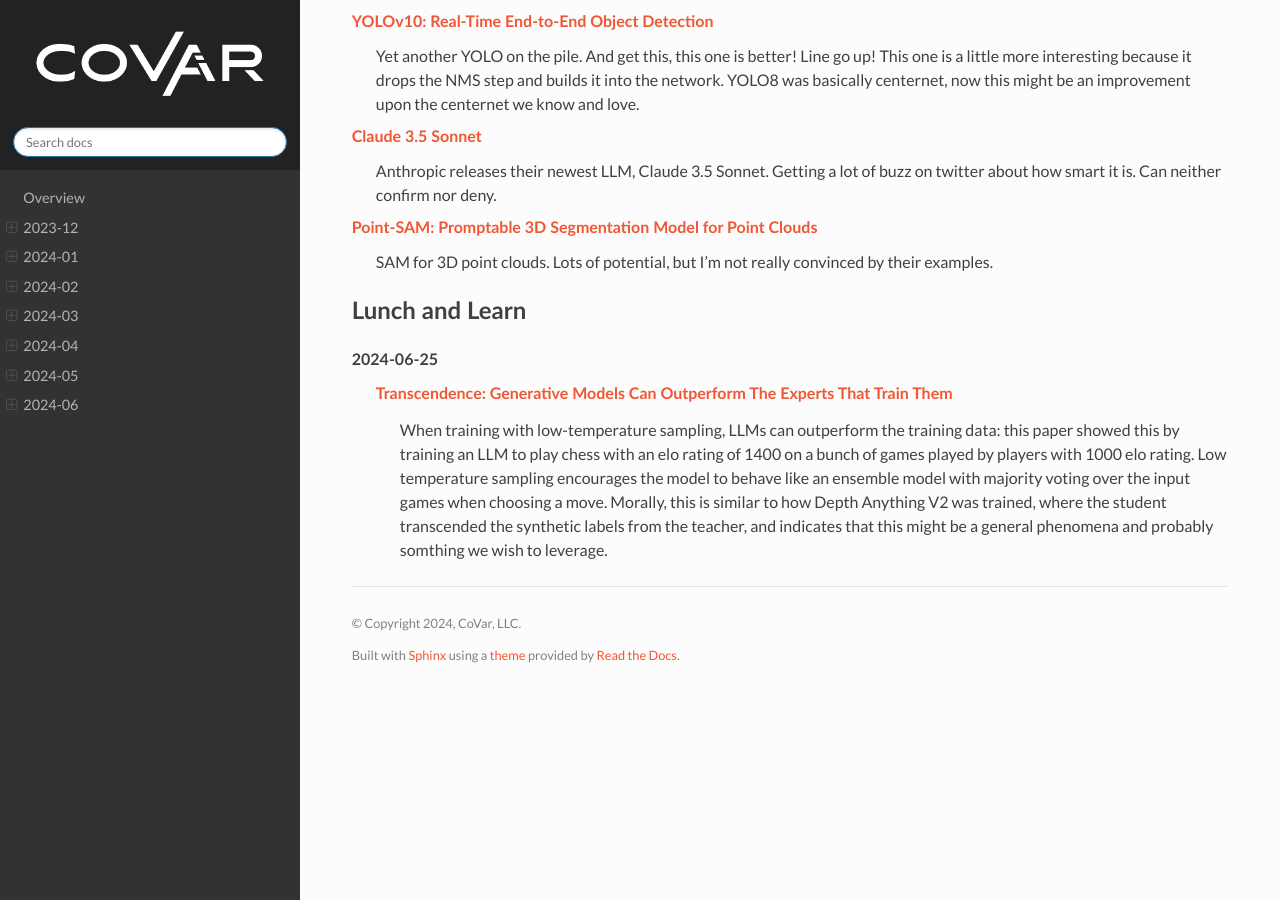
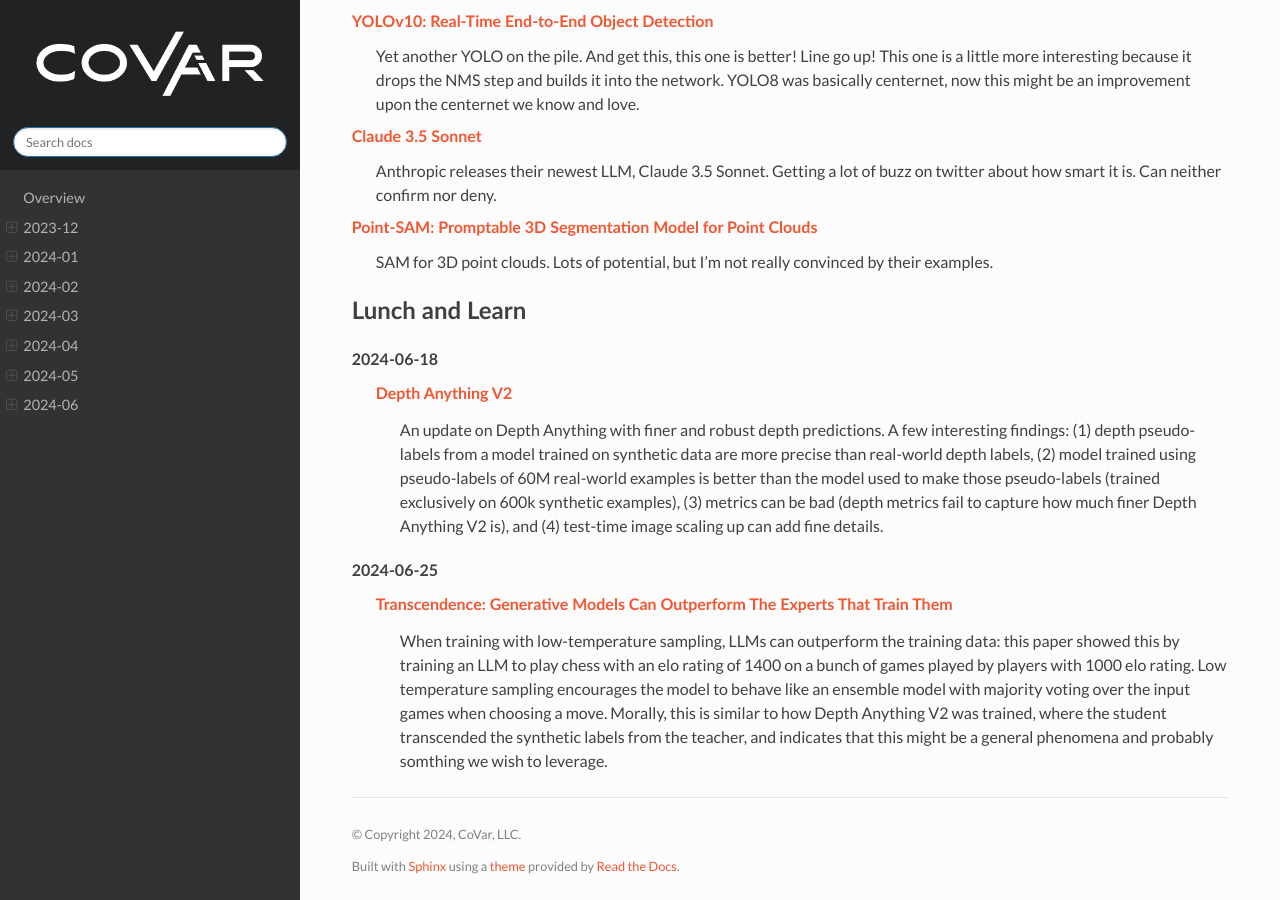
Before and after one commit to covartech/zeitgeist, a Sphinx documentation site: the page built from docs/issues/2024-07.rst, in a window 1280 px wide and 900 px high, scrolled down 4412 px. Built offline with Sphinx 7.4.7 and the Read the Docs theme 2.0.0, drawn with Linux system fonts in a browser that asks for light colours.

Commit message:
Update 2024-07.rst

```diff
--- a/docs/issues/2024-07.rst
+++ b/docs/issues/2024-07.rst
@@ -143,6 +143,10 @@
 Lunch and Learn
 ---------------
 
+2024-06-18
+    `Depth Anything V2 <https://arxiv.org/abs/2406.09414>`_
+        An update on Depth Anything with finer and robust depth predictions. A few interesting findings: (1) depth pseudo-labels from a model trained on synthetic data are more precise than real-world depth labels, (2) model trained using pseudo-labels of 60M real-world examples is better than the model used to make those pseudo-labels (trained exclusively on 600k synthetic examples), (3) metrics can be bad (depth metrics fail to capture how much finer Depth Anything V2 is), and (4) test-time image scaling up can add fine details.
+
 2024-06-25
     `Transcendence: Generative Models Can Outperform The Experts That Train Them <https://arxiv.org/pdf/2406.11741>`_
         When training with low-temperature sampling, LLMs can outperform the training data: this paper showed this by training an LLM to play chess with an elo rating of 1400 on a bunch of games played by players with 1000 elo rating.  Low temperature sampling encourages the model to behave like an ensemble model with majority voting over the input games when choosing a move.  Morally, this is similar to how Depth Anything V2 was trained, where the student transcended the synthetic labels from the teacher, and indicates that this might be a general phenomena and probably somthing we wish to leverage.
```
